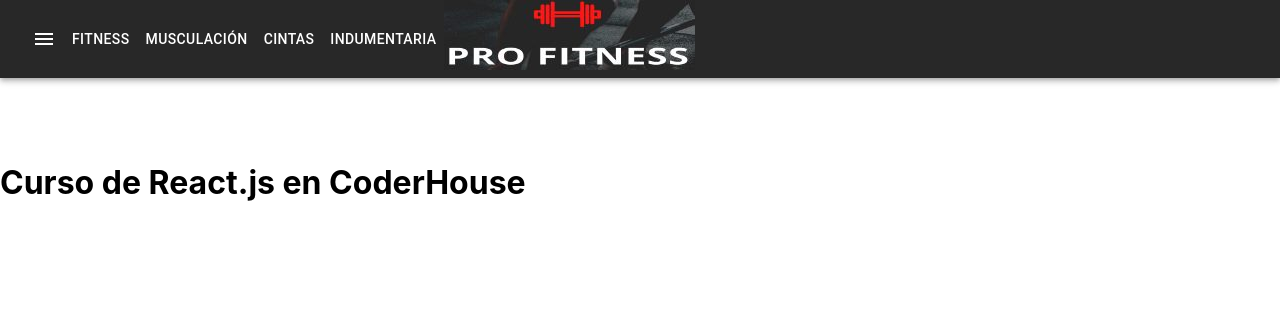
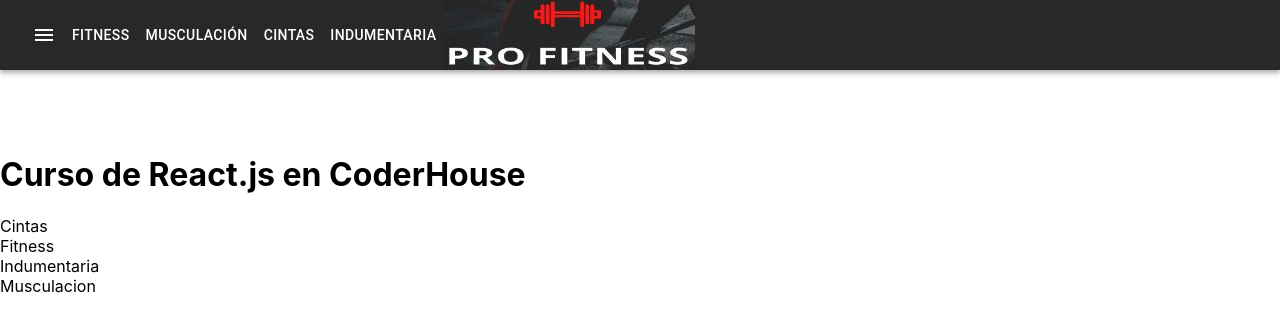
Before and after one commit to nicocabezas/gimnasio-Cabezas, a React (Create React App) app: page / in a window 1280 px wide. Shown: the top 332 px of the page. Built offline with nearby package versions, Linux system fonts and the light colour scheme.

Commit message:
agregando componentes

```diff
--- a/src/App.js
+++ b/src/App.js
@@ -1,5 +1,9 @@
 
 import './App.css';
+import Cintas from './components/container/Cintas';
+import Fitness from './components/container/Fitness';
+import Indumentaria from './components/container/Indumentaria';
+import Musculacion from './components/container/Musculacion';
 import NavBar from './components/NavBar/NavBar.jsx';
 
 
@@ -9,6 +13,10 @@ function App() {
     <div>
       <NavBar/>
       <h1>Curso de React.js en CoderHouse</h1>
+      <Cintas/>
+      <Fitness/>
+      <Indumentaria/>
+      <Musculacion/>
 
     </div>
 
--- a/src/components/NavBar/NavBar.css
+++ b/src/components/NavBar/NavBar.css
@@ -6,6 +6,8 @@
 }
 .toolbarcolor{
     background-color: #282828;
+    margin-top: auto;
+    flex-grow: 1;
 }
 .menucolor{
     color: white;
--- a/src/components/NavBar/NavBar.jsx
+++ b/src/components/NavBar/NavBar.jsx
@@ -1,5 +1,5 @@
 import React from 'react';
-import { AppBar, IconButton, Toolbar, Typography } from '@mui/material';
+import { AppBar, IconButton, Toolbar } from '@mui/material';
 import { makeStyles } from '@material-ui/core/styles';
 import MenuIcon from '@material-ui/icons/Menu';
 import Button from '@mui/material/Button';
@@ -26,12 +26,13 @@ const NavBar = () => {
                     <Button color="inherit">Musculación</Button>
                     <Button color="inherit">Cintas</Button>
                     <Button color="inherit">Indumentaria</Button>
-                    <Typography className="Title" variant='h5' top='end' >
 
-                        <img src={fondo}  />
-                    </Typography>
+                    <img className="logo1" src={fondo} alt="logofit"/>
                 </Toolbar>
+
+
             </AppBar>
+
             <div className = {classes.offset}></div>
         </div>
     )
```
Also changed, not shown: src/components/container/Cintas.jsx (renamed from src/components/NavBar/container/Cintas.jsx), src/components/container/Fitness.jsx (renamed from src/components/NavBar/container/Fitness.jsx), src/components/container/Indumentaria.jsx (renamed from src/components/NavBar/container/Indumentaria.jsx), src/components/container/Musculacion.jsx (renamed from src/components/NavBar/container/Musculacion.jsx).
